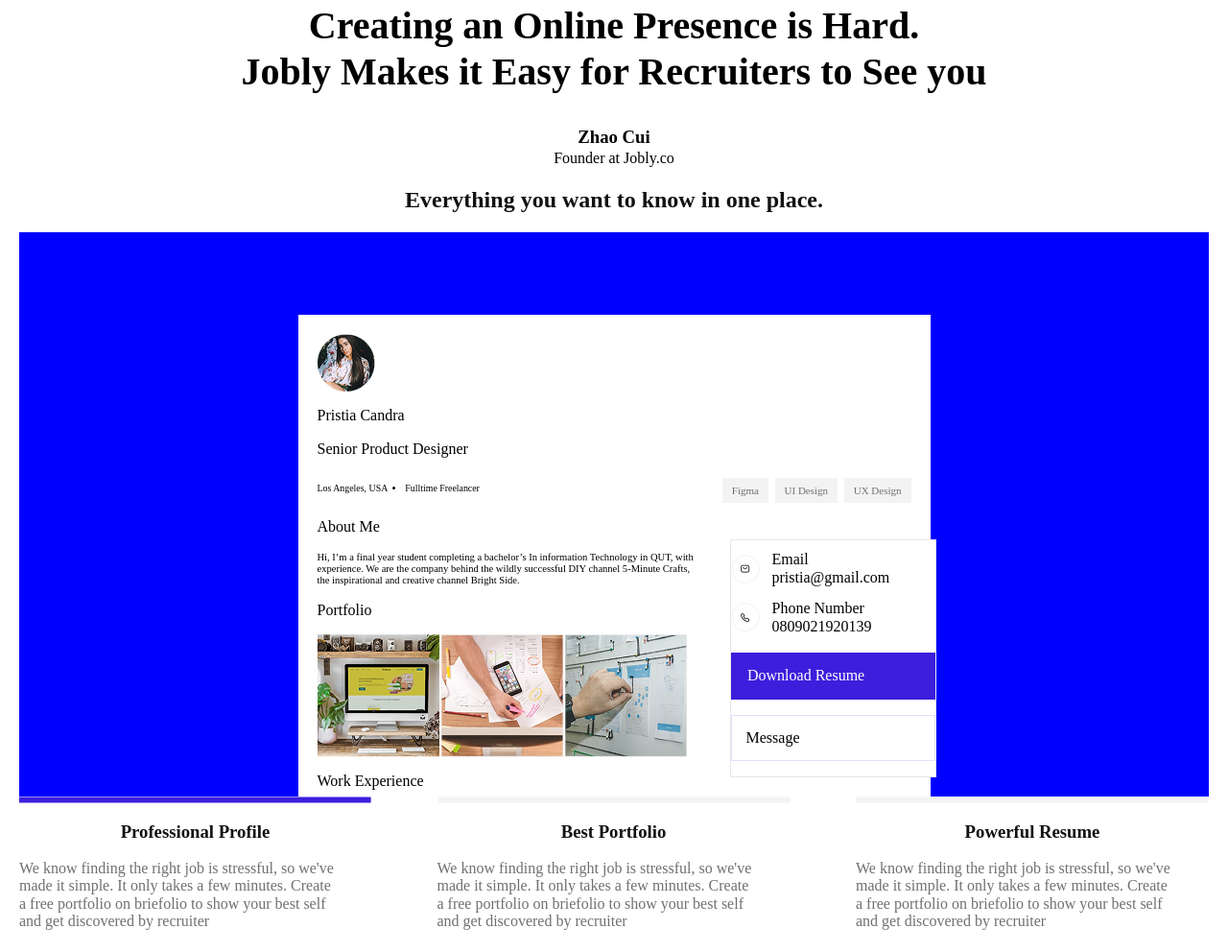
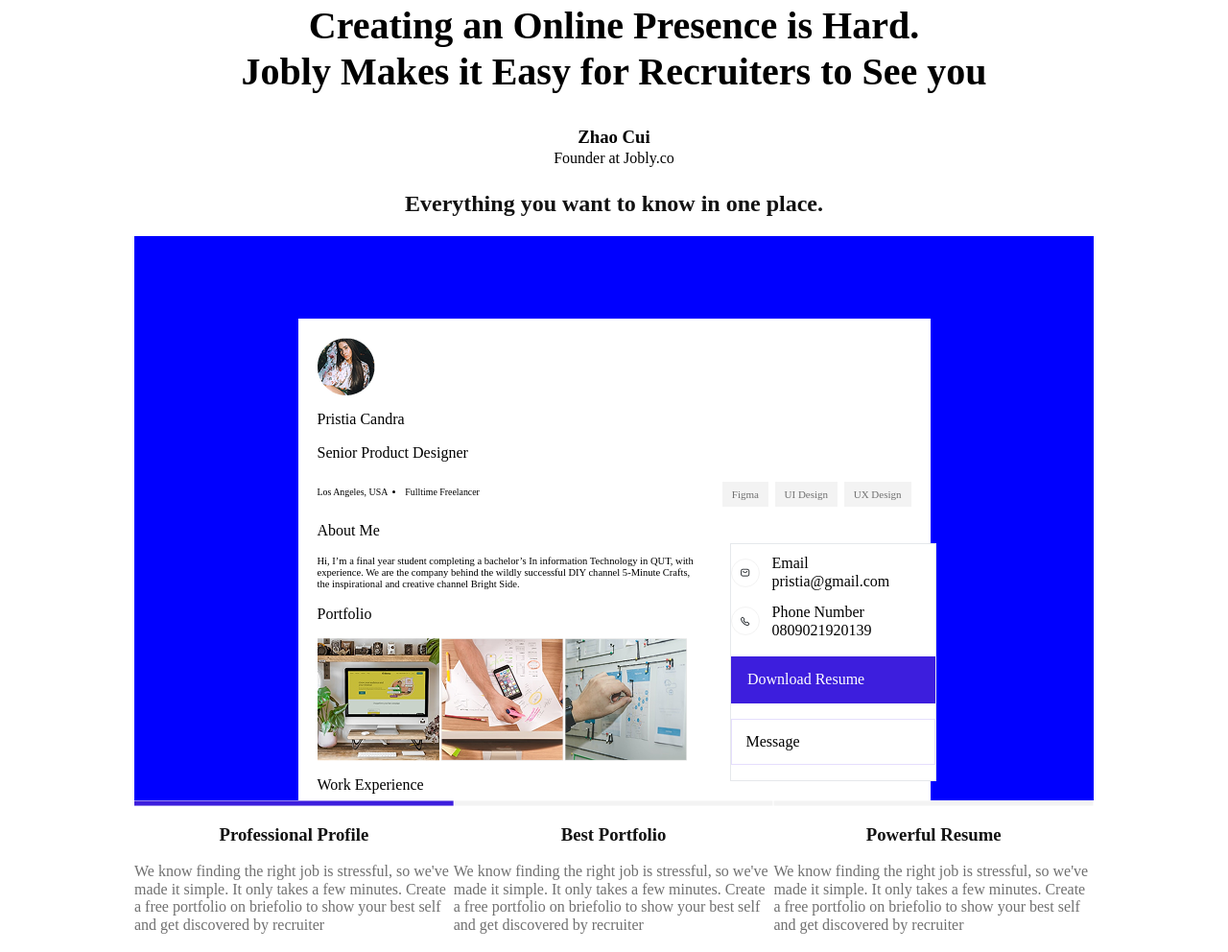
Before and after one commit to officialkut/project, a plain HTML site: page index.html in a window 1280 px wide. Shown: the part 1254-2246 px from the top of the page at 96% size. Drawn offline with Linux system fonts and the light colour scheme.

Commit message:
добавил pading

```diff
--- a/styles/about.css
+++ b/styles/about.css
@@ -1,3 +1,6 @@
+.section__about{
+    padding: 1px 120px;
+}
 .about__list {
     display: flex;
     justify-content: space-between;
```
